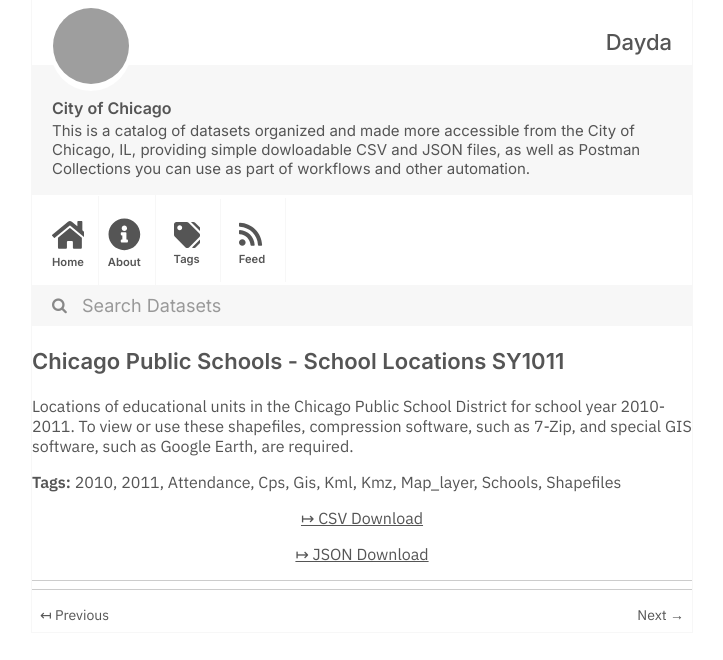
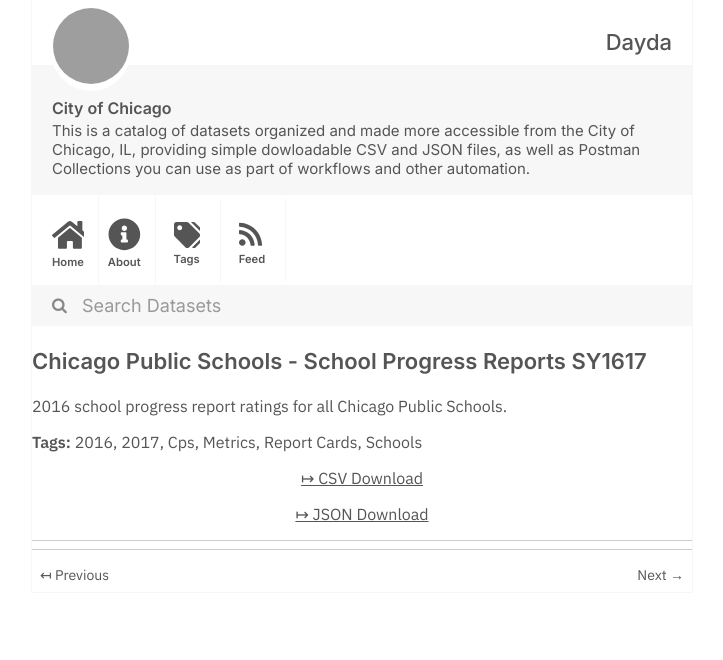
Before and after one commit to dayda-entities/city-of-chicago, a Jekyll site: the page built from _posts/2020-11-10-chicago-public-schools-school-.md, in a window 1280 px wide, cut to the strip 0-660 px from the top of the page. Shown: the whole strip, without its empty margins (278-1001 px from the left). Built offline with Jekyll 4.4.1, drawn with Linux system fonts in a browser that asks for light colours; grey boxes are pictures that could not be loaded.

```diff
--- a/_posts/2020-11-10-chicago-public-schools-school-.md
+++ b/_posts/2020-11-10-chicago-public-schools-school-.md
@@ -1,27 +1,23 @@
 ---
-title: Chicago Public Schools - School Locations SY1011
-created: '2020-11-10T16:54:46.864013'
-modified: '2020-11-10T16:54:46.864025'
+title: Chicago Public Schools - School Progress Reports SY1617
+created: '2020-11-10T16:54:46.289848'
+modified: '2020-11-10T16:54:46.289862'
 state: active
 type: dataset
 tags:
-  - '2010'
-  - '2011'
-  - Attendance
+  - '2016'
+  - '2017'
   - Cps
-  - Gis
-  - Kml
-  - Kmz
-  - Map_layer
+  - Metrics
+  - Report Cards
   - Schools
-  - Shapefiles
 groups:
   - Local Government
 csv_url: >-
-  https://data.cityofchicago.org/api/views/7xqa-efsz/rows.csv?accessType=DOWNLOAD
+  https://data.cityofchicago.org/api/views/cp7s-7gxg/rows.csv?accessType=DOWNLOAD
 json_url: >-
-  https://data.cityofchicago.org/api/views/7xqa-efsz/rows.json?accessType=DOWNLOAD
+  https://data.cityofchicago.org/api/views/cp7s-7gxg/rows.json?accessType=DOWNLOAD
 layout: post
 
 ---
-Locations of educational units in the Chicago Public School District for school year 2010-2011. To view or use these shapefiles, compression software, such as 7-Zip, and special GIS software, such as Google Earth, are required.
+2016 school progress report ratings for all Chicago Public Schools.
```
